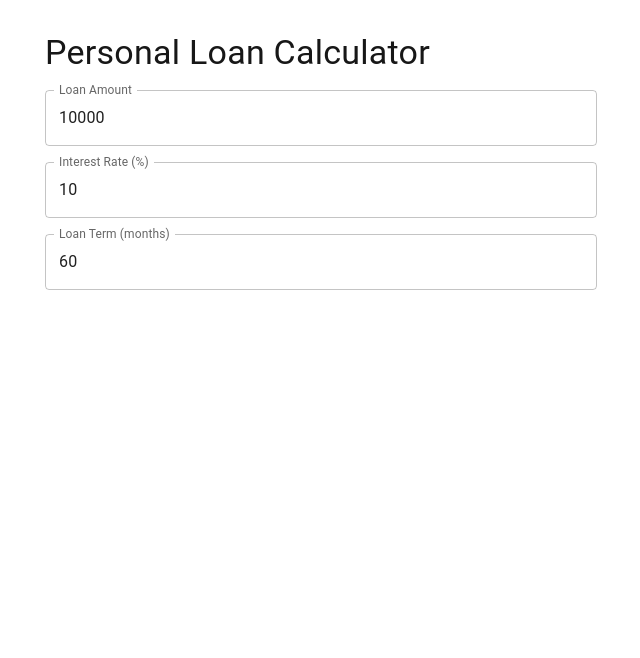
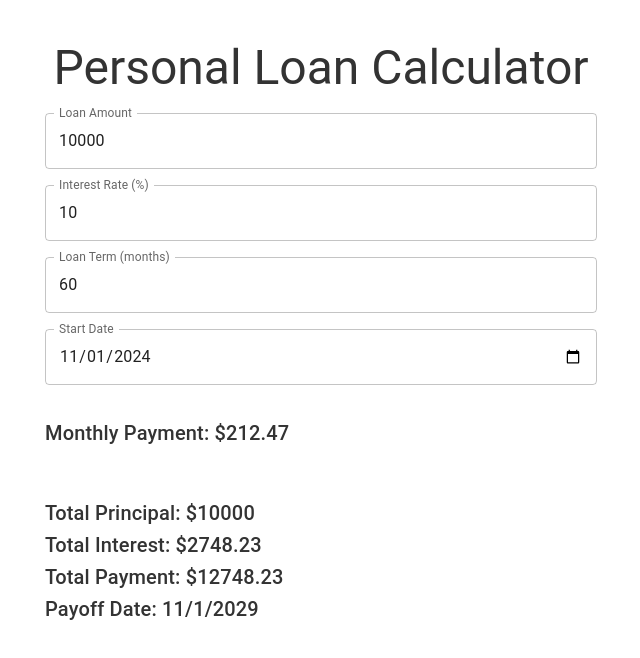
Before and after one commit to saurabh-1907/Aharnish_Infotech_assessment, a Next.js app: page / in a window 1280 px wide. Shown: the top 658 px of the page, without its empty margins (319-959 px from the left). Built offline with nearby package versions, Linux system fonts and the light colour scheme.

Commit message:
Implemented auto-update calculation logic with date calculation and real-time loan payment display; moved LoanCalculatorForm file, marking Stage 1 completion

```diff
--- a/app/layout.tsx
+++ b/app/layout.tsx
@@ -1,16 +1,20 @@
-// app/layout.tsx
 import React from 'react';
-import './globals.css';
-
-export const metadata = {
-  title: 'Personal Loan Calculator',
-  description: 'A simple personal loan calculator using Next.js and Material-UI',
-};
+import { CssBaseline, Container } from '@mui/material';
+import '../src/styles/globals.css';
 
 export default function RootLayout({ children }: { children: React.ReactNode }) {
   return (
     <html lang="en">
-      <body>{children}</body>
+      <head>
+        <title>Personal Loan Calculator</title>
+        <link rel="icon" href="/favicon.ico" />
+      </head>
+      <body>
+        <CssBaseline />
+        <Container maxWidth="md">
+          {children}
+        </Container>
+      </body>
     </html>
   );
 }
--- a/app/page.tsx
+++ b/app/page.tsx
@@ -1,62 +1,16 @@
 'use client';
 
-import React, { useState } from 'react';
-import { TextField, Typography, Container, Box } from '@mui/material';
+import React from 'react';
+import LoanCalculatorForm from '../src/components/LoanCalculatorForm';
+import { Typography, Container } from '@mui/material';
 
-export default function LoanCalculator() {
-  const [loanAmount, setLoanAmount] = useState(10000);
-  const [interestRate, setInterestRate] = useState(10);
-  const [loanTerm, setLoanTerm] = useState(60);
-  const [monthlyPayment, setMonthlyPayment] = useState<number | null>(null);
-
-  const calculateMonthlyPayment = () => {
-    const monthlyInterest = interestRate / 100 / 12;
-    const payment = loanAmount * (monthlyInterest * Math.pow(1 + monthlyInterest, loanTerm)) / (Math.pow(1 + monthlyInterest, loanTerm) - 1);
-    setMonthlyPayment(payment);
-  };
-
+export default function Page() {
   return (
-    <Container maxWidth="sm">
-      <Typography variant="h4" sx={{ mt: 4, mb: 2 }}>
+    <Container maxWidth="md" sx={{ mt: 5 }}>
+      <Typography variant="h3" align="center" gutterBottom>
         Personal Loan Calculator
       </Typography>
-      <Box component="form" noValidate autoComplete="off" sx={{ display: 'flex', flexDirection: 'column', gap: 2 }}>
-        <TextField
-          label="Loan Amount"
-          type="number"
-          value={loanAmount}
-          onChange={(e) => {
-            const value = Number(e.target.value);
-            setLoanAmount(value);
-            calculateMonthlyPayment();
-          }}
-        />
-        <TextField
-          label="Interest Rate (%)"
-          type="number"
-          value={interestRate}
-          onChange={(e) => {
-            const value = Number(e.target.value);
-            setInterestRate(value);
-            calculateMonthlyPayment();
-          }}
-        />
-        <TextField
-          label="Loan Term (months)"
-          type="number"
-          value={loanTerm}
-          onChange={(e) => {
-            const value = Number(e.target.value);
-            setLoanTerm(value);
-            calculateMonthlyPayment();
-          }}
-        />
-        {monthlyPayment !== null && (
-          <Typography variant="h6" sx={{ mt: 2 }}>
-            Monthly Payment: ${monthlyPayment.toFixed(2)}
-          </Typography>
-        )}
-      </Box>
+      <LoanCalculatorForm />
     </Container>
   );
 }
--- /dev/null
+++ b/src/components/LoanCalculatorForm.tsx
@@ -0,0 +1,73 @@
+'use client';
+
+import React, { useState, useEffect } from 'react';
+import { TextField, Typography, Container, Box, Button } from '@mui/material';
+import { calculateMonthlyPayment, calculateLoanSummary } from '../utils/calculations';
+
+interface LoanSummary {
+  totalPrincipal: number;
+  totalInterest: number;
+  totalPayment: number;
+  payoffDate: string;
+}
+
+export default function LoanCalculatorForm() {
+  const [loanAmount, setLoanAmount] = useState(10000);
+  const [interestRate, setInterestRate] = useState(10);
+  const [loanTerm, setLoanTerm] = useState(60);
+  const [startDate, setStartDate] = useState(new Date().toISOString().substring(0, 10));
+  const [monthlyPayment, setMonthlyPayment] = useState<number | null>(null);
+  const [loanSummary, setLoanSummary] = useState<LoanSummary | null>(null);
+
+  useEffect(() => {
+    const payment = calculateMonthlyPayment(loanAmount, interestRate, loanTerm);
+    setMonthlyPayment(payment);
+
+    const summary: LoanSummary = calculateLoanSummary(loanAmount, interestRate, loanTerm, startDate);
+    setLoanSummary(summary);
+  }, [loanAmount, interestRate, loanTerm, startDate]);
+
+  return (
+    <Container maxWidth="sm">
+      <Box component="form" noValidate autoComplete="off" sx={{ display: 'flex', flexDirection: 'column', gap: 2 }}>
+        <TextField
+          label="Loan Amount"
+          type="number"
+          value={loanAmount}
+          onChange={(e) => setLoanAmount(Number(e.target.value))}
+        />
+        <TextField
+          label="Interest Rate (%)"
+          type="number"
+          value={interestRate}
+          onChange={(e) => setInterestRate(Number(e.target.value))}
+        />
+        <TextField
+          label="Loan Term (months)"
+          type="number"
+          value={loanTerm}
+          onChange={(e) => setLoanTerm(Number(e.target.value))}
+        />
+        <TextField
+          label="Start Date"
+          type="date"
+          value={startDate}
+          onChange={(e) => setStartDate(e.target.value)}
+        />
+        {monthlyPayment !== null && (
+          <Typography variant="h6" sx={{ mt: 2 }}>
+            Monthly Payment: ${monthlyPayment.toFixed(2)}
+          </Typography>
+        )}
+        {loanSummary && (
+          <Box sx={{ mt: 4 }}>
+            <Typography variant="h6">Total Principal: ${loanSummary.totalPrincipal}</Typography>
+            <Typography variant="h6">Total Interest: ${loanSummary.totalInterest}</Typography>
+            <Typography variant="h6">Total Payment: ${loanSummary.totalPayment}</Typography>
+            <Typography variant="h6">Payoff Date: {loanSummary.payoffDate}</Typography>
+          </Box>
+        )}
+      </Box>
+    </Container>
+  );
+}
--- a/src/styles/globals.css
+++ b/src/styles/globals.css
@@ -1,6 +1,8 @@
-/* styles/globals.css */
 body {
     margin: 0;
     font-family: Arial, sans-serif;
-    background-color: #f4f4f9;
   }
+
+  h3, h4, h6 {
+    color: #333;
+  }
--- a/src/utils/calculations.js
+++ b/src/utils/calculations.js
@@ -0,0 +1,20 @@
+export function calculateMonthlyPayment(loanAmount, interestRate, loanTerm) {
+    const monthlyInterest = interestRate / 100 / 12;
+    return loanAmount * (monthlyInterest * Math.pow(1 + monthlyInterest, loanTerm)) / (Math.pow(1 + monthlyInterest, loanTerm) - 1);
+  }
+
+  export function calculateLoanSummary(loanAmount, interestRate, loanTerm, startDate) {
+    const monthlyPayment = calculateMonthlyPayment(loanAmount, interestRate, loanTerm);
+    const totalPayment = monthlyPayment * loanTerm;
+    const totalInterest = totalPayment - loanAmount;
+
+    const start = new Date(startDate);
+    const payoffDate = new Date(start.setMonth(start.getMonth() + loanTerm)).toLocaleDateString();
+
+    return {
+      totalPrincipal: loanAmount,
+      totalInterest: parseFloat(totalInterest.toFixed(2)),
+      totalPayment: parseFloat(totalPayment.toFixed(2)),
+      payoffDate,
+    };
+  }
```
Also changed, not shown: src/components/LoanSummary.tsx (added, +22 -0 lines), src/components/AmortizationSchedule.js (deleted), src/components/AmortizationSchedule.tsx (added), src/components/CalculatorForm.js (deleted), src/components/LoanSummary.js (deleted).
